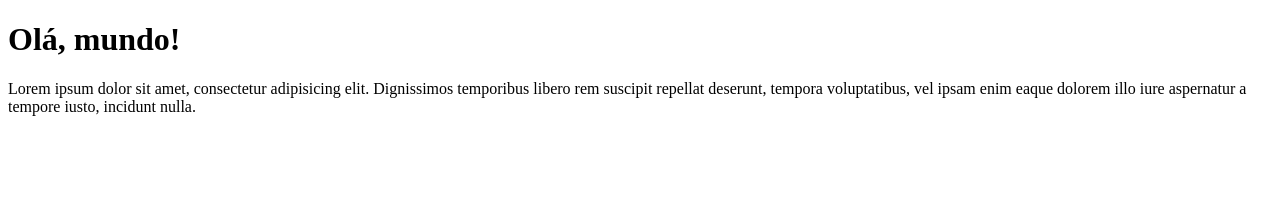
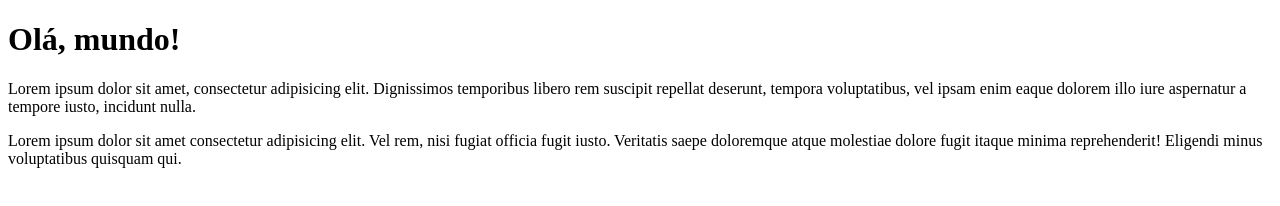
Before and after one commit to profmsouza/Ola_Mundo, a plain HTML site: page site-exemplo/index.html in a window 1280 px wide. Drawn offline with Linux system fonts and the light colour scheme.

Commit message:
Adicionei outro parágrafo

```diff
--- a/site-exemplo/index.html
+++ b/site-exemplo/index.html
@@ -8,5 +8,6 @@
 <body>
     <h1>Olá, mundo!</h1>
     <p>Lorem ipsum dolor sit amet, consectetur adipisicing elit. Dignissimos temporibus libero rem suscipit repellat deserunt, tempora voluptatibus, vel ipsam enim eaque dolorem illo iure aspernatur a tempore iusto, incidunt nulla.</p>
+    <p>Lorem ipsum dolor sit amet consectetur adipisicing elit. Vel rem, nisi fugiat officia fugit iusto. Veritatis saepe doloremque atque molestiae dolore fugit itaque minima reprehenderit! Eligendi minus voluptatibus quisquam qui.</p>
 </body>
 </html>
```
